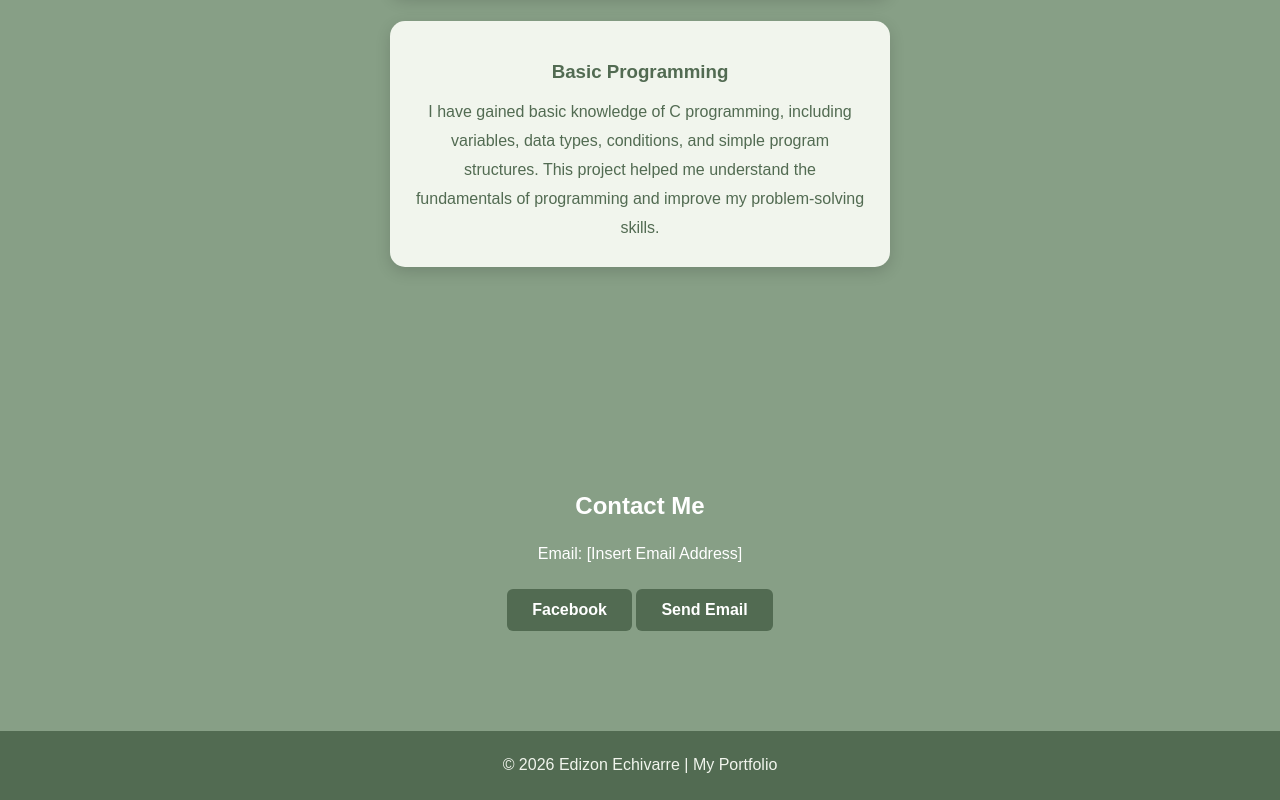
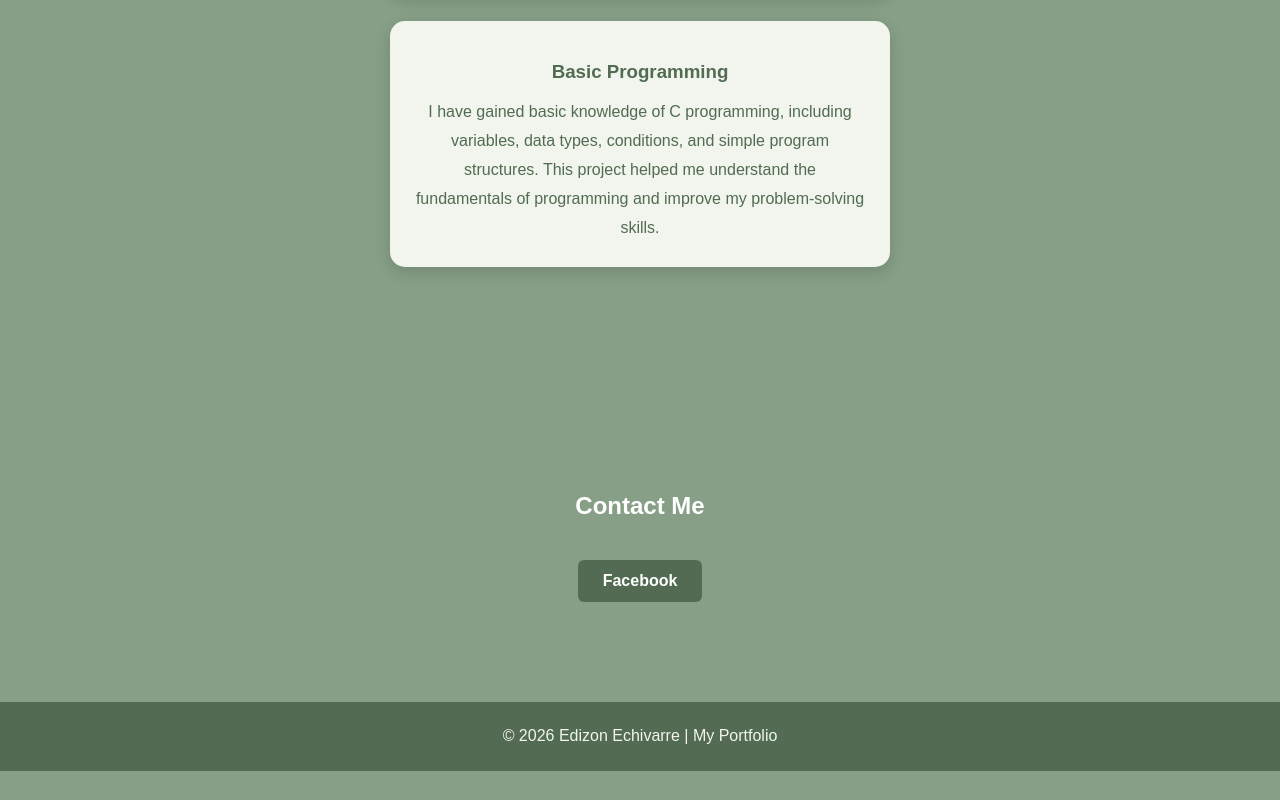
Before and after one commit to johnpaullahoylahoy172/edizon-echivarry-portfolio, a plain HTML site: page index.html in a window 1280 px wide. Shown: the part 1988-2788 px from the top of the page. After the commit the page ends 2759 px from the top, so only its background shows below. Drawn offline with Linux system fonts and the light colour scheme.

Commit message:
Update index.html

```diff
--- a/index.html
+++ b/index.html
@@ -79,15 +79,14 @@
     <section id="contact">
         <h1>Contact Me</h1>
 
-        <p>Email: [Insert Email Address]</p>
+
 
         <a href=https://www.facebook.com/koroko.echivarre"" class="btn">
             Facebook
         </a>
 
-        <a href="mailto:your-email@example.com" class="btn">
-            Send Email
-        </a>
+
+
     </section>
 
     <footer>
```
